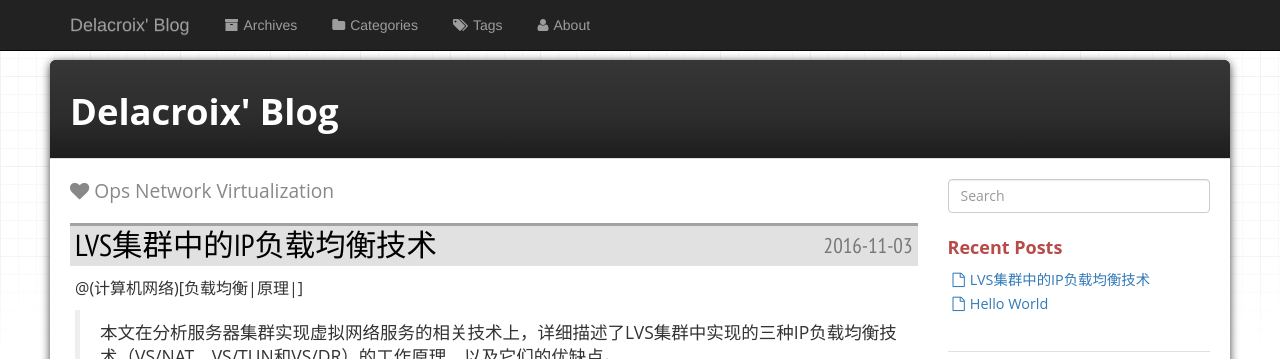
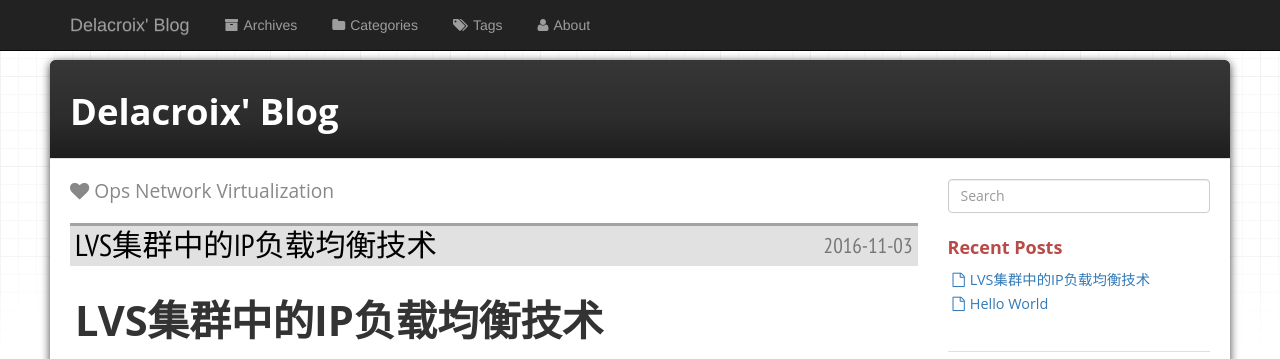
Before and after one commit to Delacroix/delacroix.github.io, a plain HTML site: page index.html in a window 1280 px wide. Shown: the top 359 px of the page. Drawn offline with Linux system fonts and the light colour scheme.

Commit message:
Site updated: 2016-11-03 11:41:15

```diff
--- a/index.html
+++ b/index.html
@@ -127,7 +127,7 @@
   <div class="row">
 
 
-		<p>@(计算机网络)[负载均衡|原理|]</p>
+		<h1 id="LVS集群中的IP负载均衡技术"><a href="#LVS集群中的IP负载均衡技术" class="headerlink" title="LVS集群中的IP负载均衡技术"></a>LVS集群中的IP负载均衡技术</h1><p>@(计算机网络)[负载均衡|原理|]</p>
 <blockquote>
 <p>本文在分析服务器集群实现虚拟网络服务的相关技术上，详细描述了LVS集群中实现的三种IP负载均衡技术（VS/NAT、VS/TUN和VS/DR）的工作原理，以及它们的优缺点。</p>
 </blockquote>
--- a/search.xml
+++ b/search.xml
@@ -6,7 +6,7 @@
     <entry>
       <title><![CDATA[LVS集群中的IP负载均衡技术]]></title>
       <url>http://yoursite.com/2016/11/03/LVS%E9%9B%86%E7%BE%A4%E4%B8%AD%E7%9A%84IP%E8%B4%9F%E8%BD%BD%E5%9D%87%E8%A1%A1%E6%8A%80%E6%9C%AF-1/</url>
-      <content type="html"><![CDATA[<p>@(计算机网络)[负载均衡|原理|]</p>
+      <content type="html"><![CDATA[<h1 id="LVS集群中的IP负载均衡技术"><a href="#LVS集群中的IP负载均衡技术" class="headerlink" title="LVS集群中的IP负载均衡技术"></a>LVS集群中的IP负载均衡技术</h1><p>@(计算机网络)[负载均衡|原理|]</p>
 <blockquote>
 <p>本文在分析服务器集群实现虚拟网络服务的相关技术上，详细描述了LVS集群中实现的三种IP负载均衡技术（VS/NAT、VS/TUN和VS/DR）的工作原理，以及它们的优缺点。</p>
 </blockquote>
```
Also changed, not shown: 2016/11/03/LVS集群中的IP负载均衡技术-1/index.html (+3 -3 lines).
